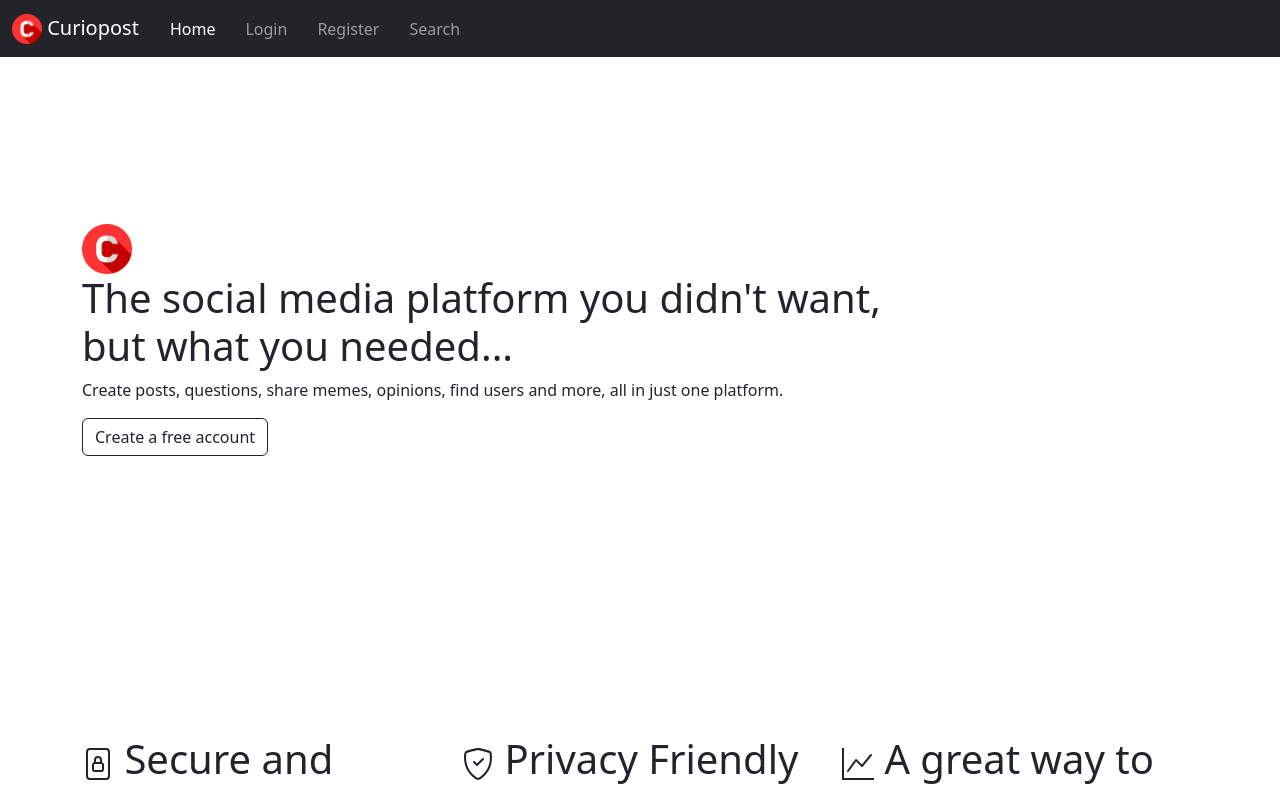
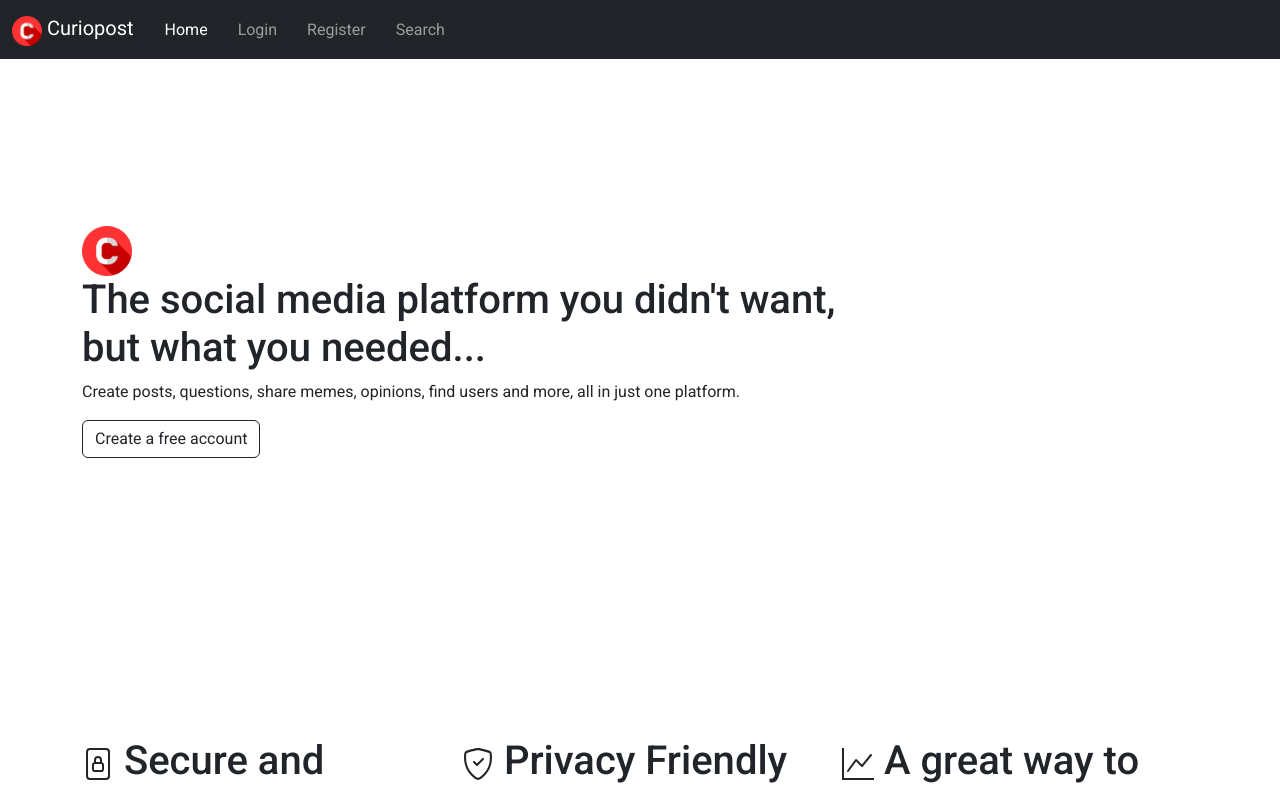
Before and after one commit to curiopost/frontend, a React (Create React App) app: page / in a window 1280 px wide. Shown: the top 790 px of the page. Built offline with nearby package versions, Linux system fonts and the light colour scheme.

Commit message:
update font

```diff
--- a/public/index.html
+++ b/public/index.html
@@ -20,6 +20,7 @@
     <link rel="shortcut icon" href="%PUBLIC_URL%/logo.png" type="image/x-icon">
     <link rel="manifest" href="%PUBLIC_URL%/manifest.json"/>
     <title>Curiopost</title>
+    <link rel="stylesheet" href="https://fonts.googleapis.com/css?family=Roboto:300,400,500,700&display=swap"/>
     <link href="https://cdn.jsdelivr.net/npm/bootstrap@5.2.0/dist/css/bootstrap.min.css" rel="stylesheet" integrity="sha384-gH2yIJqKdNHPEq0n4Mqa/HGKIhSkIHeL5AyhkYV8i59U5AR6csBvApHHNl/vI1Bx" crossorigin="anonymous">
 
 
--- a/src/App.js
+++ b/src/App.js
@@ -1,5 +1,6 @@
 import { BrowserRouter, Routes, Route, Navigate } from "react-router-dom";
 import "./img.css"
+import "./body.css"
 import { useState, useEffect } from "react";
 import urls from "./variables/urls"
 import About from "./about"
--- /dev/null
+++ b/src/body.css
@@ -0,0 +1,3 @@
+body {
+    font-family: 'Roboto', sans-serif !important;
+}
```
